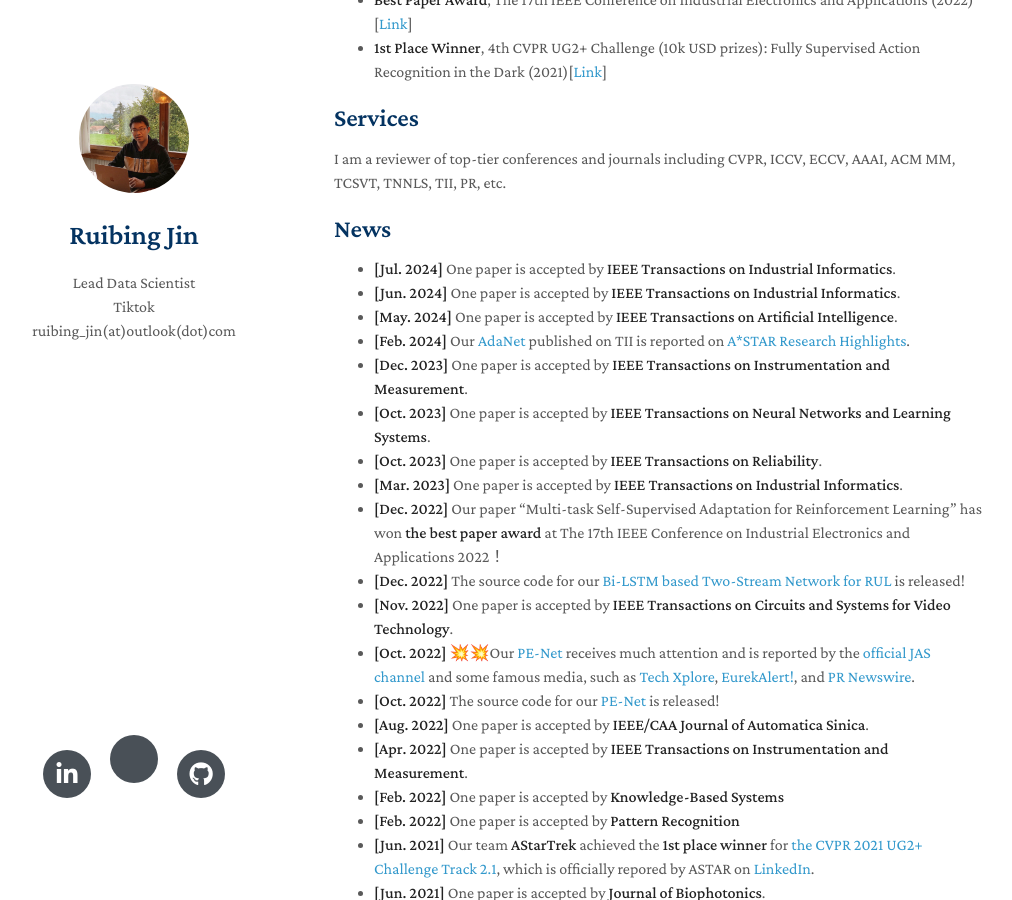
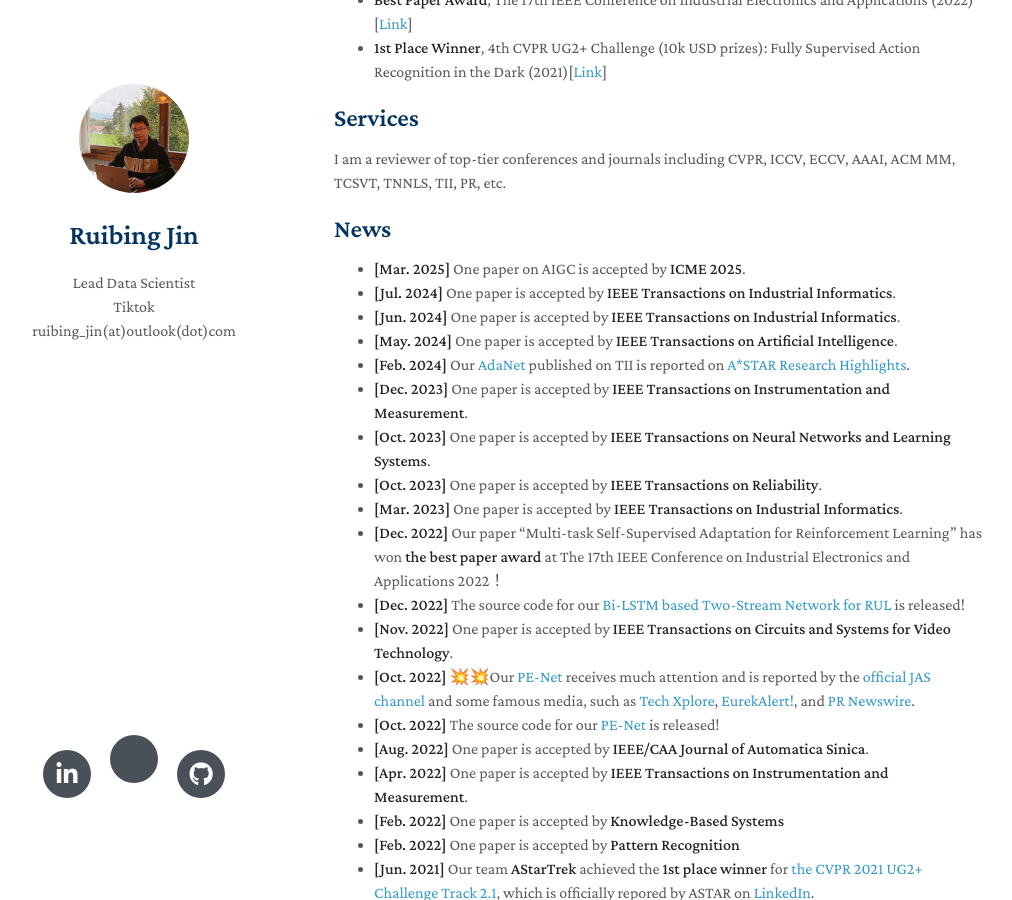
Before and after one commit to ruibing-jin/ruibing-jin.github.io, a Jekyll site: the page built from index.md, in a window 1280 px wide and 900 px high, scrolled down 486 px. Shown: the whole window, without its empty margins (136-1148 px from the left). Built offline with Jekyll 4.4.1, drawn with Linux system fonts in a browser that asks for light colours; nearby versions of some CDN libraries; a style sheet for code colours, icons or effects is not loaded; our own code applies the rules of GitHub Pages for plain Markdown files.

Commit message:
Update index.md

```diff
--- a/index.md
+++ b/index.md
@@ -20,6 +20,7 @@ I am a reviewer of top-tier conferences and journals including CVPR, ICCV, ECCV,
 ## News
 <div class="news-section">
 <ul>
+  <li><strong>[Mar. 2025]</strong> One paper on AIGC is accepted by <strong>ICME 2025</strong>.</li>
   <li><strong>[Jul. 2024]</strong> One paper is accepted by <strong>IEEE Transactions on Industrial Informatics</strong>.</li>
   <li><strong>[Jun. 2024]</strong> One paper is accepted by <strong>IEEE Transactions on Industrial Informatics</strong>.</li>
   <li><strong>[May. 2024]</strong> One paper is accepted by <strong>IEEE Transactions on Artificial Intelligence</strong>.</li>
```
